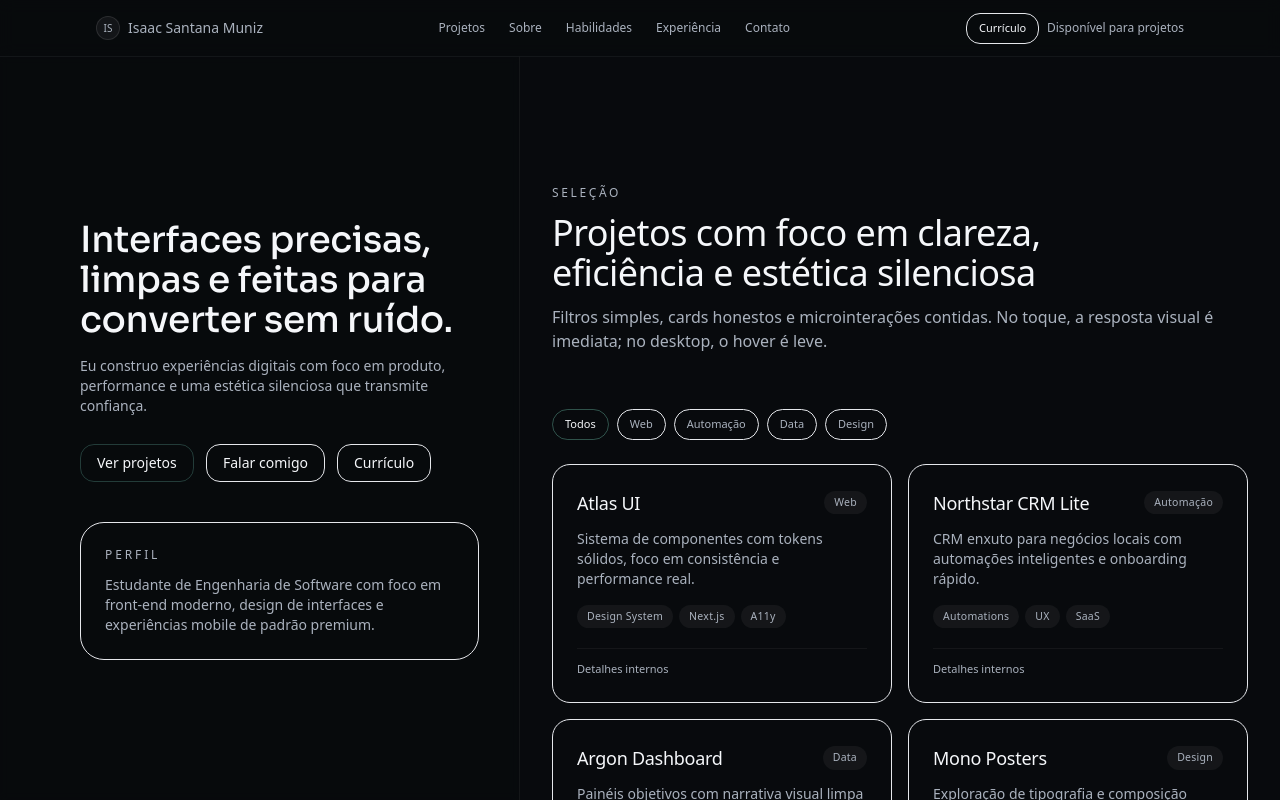
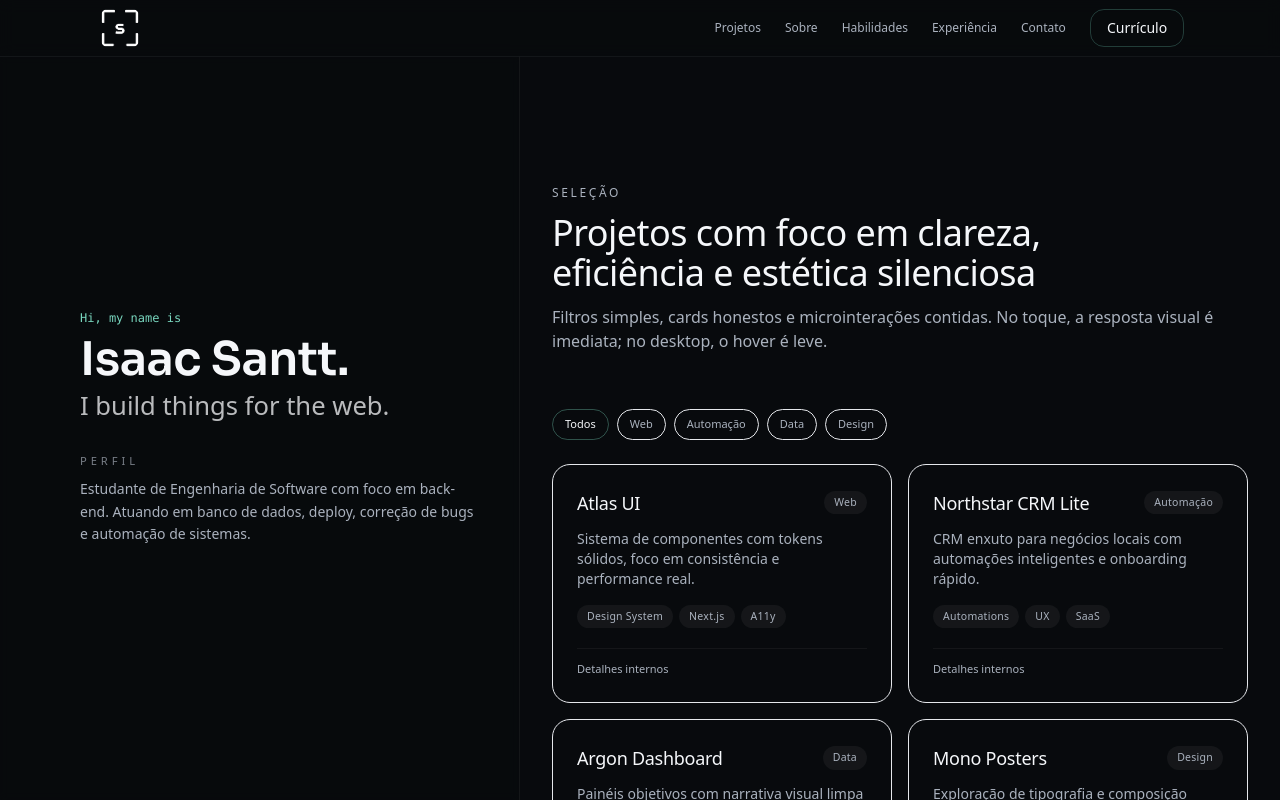
Before and after one commit to okisantt/portfolio, a Next.js app: page / in a window 1280 px wide. Shown: the top 800 px of the page. Built offline with nearby package versions, Linux system fonts and the light colour scheme.

Commit message:
upload archives

```diff
--- a/components/layout/Header.tsx
+++ b/components/layout/Header.tsx
@@ -1,4 +1,4 @@
-import Container from "@/components/ui/Container";
+import Image from "next/image";
 import ButtonLink from "@/components/ui/ButtonLink";
 
 const links = [
@@ -6,28 +6,30 @@ const links = [
   { href: "#sobre", label: "Sobre" },
   { href: "#habilidades", label: "Habilidades" },
   { href: "#experiencia", label: "Experiência" },
-  { href: "#contato", label: "Contato" }
+  { href: "#contato", label: "Contato" },
 ];
 
 export default function Header() {
   return (
     <header className="sticky top-0 z-40 border-b border-white/5 bg-bg/70 backdrop-blur">
-      <Container className="flex h-14 items-center justify-between">
+      <div className="mx-auto flex h-14 items-center justify-between px-4 sm:px-8 lg:px-16 xl:px-24 w-full">
         <a
           href="#topo"
-          className="group inline-flex items-center gap-2"
+          className="group inline-flex items-center"
           aria-label="Voltar ao topo"
         >
-          <span className="h-6 w-6 rounded-md bg-white/5 border border-white/10 grid place-items-center">
-            <span className="text-[10px] text-muted group-hover:text-text transition">
-              IS
-            </span>
-          </span>
-          <span className="text-xs sm:text-sm text-muted group-hover:text-text transition">
-            Isaac Santana Muniz
-          </span>
+              <Image
+                src="/avatar-logo-isaac.png"
+                alt="Foto de Isaac Santt"
+                width={100}
+                height={100}
+                className="h-10 w-10 md:h-12 md:w-12 rounded-full object-cover"
+                priority
+              />
         </a>
 
+        {/* DIREITA – links + botão Currículo */}
+        <div className="flex items-center gap-6">
           <nav className="hidden md:flex items-center gap-6">
             {links.map((l) => (
               <a
@@ -40,23 +42,9 @@ export default function Header() {
             ))}
           </nav>
 
-        <div className="flex items-center gap-2">
-          <ButtonLink
-            href="/cv-isaac-santana-muniz.pdf"
-            variant="ghost"
-            className="px-3 py-1.5 text-[11px]"
-            external
-          >
-            Currículo
-          </ButtonLink>
-          <a
-            href="#contato"
-            className="hidden md:inline-flex text-xs text-muted hover:text-text transition"
-          >
-            Disponível para projetos
-          </a>
+          <ButtonLink href="#curriculo">Currículo</ButtonLink>
         </div>
-      </Container>
+      </div>
     </header>
   );
 }
--- a/components/sections/Hero.tsx
+++ b/components/sections/Hero.tsx
@@ -7,57 +7,32 @@ export default function Hero() {
   return (
     <section id="topo" className="pt-16 sm:pt-20">
       <Container>
-        <div className="grid gap-10 md:grid-cols-[1.2fr_0.8fr] items-center">
-          <div>
-            <FadeIn delay={0.05}>
-              <h1 className="mt-5 text-3xl sm:text-4xl md:text-5xl font-medium tracking-tightish text-balance font-hero">
-                Interfaces precisas, limpas e feitas para converter sem ruído.
+        <div>
+          <FadeIn>
+            <p className="text-xs font-mono text-accent mb-1">Hi, my name is</p>
+          </FadeIn>
+
+          <FadeIn delay={0.05}>
+            <div className="mt-1 space-y-1">
+              <h1 className="text-4xl lg:text-[2.9rem] font-semibold leading-tight tracking-tightish text-balance font-hero">
+                Isaac Santt.
               </h1>
-            </FadeIn>
+              <p className="text-xl lg:text-[1.6rem] font-medium text-text/75">
+                I build things for the web.
+              </p>
+            </div>
+          </FadeIn>
 
-            <FadeIn delay={0.1}>
-              <p className="mt-4 max-w-xl text-sm sm:text-base text-muted">
-                Eu construo experiências digitais com foco em produto,
-                performance e uma estética silenciosa que transmite confiança.
+          <FadeIn delay={0.2}>
+            <div className="mt-8 space-y-2 text-sm text-muted leading-relaxed">
+              <p className="text-[0.7rem] tracking-[0.35em] text-muted/70">
+                PERFIL
               </p>
-            </FadeIn>
-
-            <FadeIn delay={0.15}>
-              <div className="mt-7 flex flex-wrap gap-3">
-                <ButtonLink href="#projetos">Ver projetos</ButtonLink>
-                <ButtonLink href="#contato" variant="ghost">
-                  Falar comigo
-                </ButtonLink>
-                <ButtonLink
-                  href="/cv-isaac-santana-muniz.pdf"
-                  variant="ghost"
-                  external
-                >
-                  Currículo
-                </ButtonLink>
-              </div>
-            </FadeIn>
-          </div>
-
-          <FadeIn delay={0.08}>
-            <div className="glass-surface rounded-xl p-6 sm:p-7">
-              <p className="text-xs uppercase tracking-[0.24em] text-muted">
-                Foco atual
+              <p>
+                Estudante de Engenharia de Software com foco em back-end.
+                Atuando em banco de dados, deploy, correção de bugs e automação
+                de sistemas.
               </p>
-              <ul className="mt-4 space-y-3 text-sm text-muted">
-                <li className="flex gap-2">
-                  <span className="mt-1 h-1.5 w-1.5 rounded-full bg-accent/70" />
-                  Portfólios e landing pages de alto padrão.
-                </li>
-                <li className="flex gap-2">
-                  <span className="mt-1 h-1.5 w-1.5 rounded-full bg-accent/70" />
-                  Experiências mobile com navegação pensada para uma mão.
-                </li>
-                <li className="flex gap-2">
-                  <span className="mt-1 h-1.5 w-1.5 rounded-full bg-accent/70" />
-                  UI com tokens sólidos e consistência de produto.
-                </li>
-              </ul>
             </div>
           </FadeIn>
         </div>
--- a/components/sections/HeroDesktop.tsx
+++ b/components/sections/HeroDesktop.tsx
@@ -5,42 +5,29 @@ import FadeIn from "@/components/motion/FadeIn";
 export default function HeroDesktop() {
   return (
     <div>
-      <FadeIn delay={0.05}>
-        <h1 className="mt-6 text-4xl font-medium tracking-tightish text-balance font-hero">
-          Interfaces precisas, limpas e feitas para converter sem ruído.
-        </h1>
-      </FadeIn>
-      <FadeIn delay={0.1}>
-        <p className="mt-4 text-sm text-muted">
-          Eu construo experiências digitais com foco em produto, performance e
-          uma estética silenciosa que transmite confiança.
-        </p>
+      <FadeIn>
+        <p className="text-xs font-mono text-accent mb-1">Hi, my name is</p>
       </FadeIn>
 
-      <FadeIn delay={0.15}>
-        <div className="mt-7 flex flex-wrap gap-3">
-          <ButtonLink href="#projetos">Ver projetos</ButtonLink>
-          <ButtonLink href="#contato" variant="ghost">
-            Falar comigo
-          </ButtonLink>
-          <ButtonLink
-            href="/cv-isaac-santana-muniz.pdf"
-            variant="ghost"
-            external
-          >
-            Currículo
-          </ButtonLink>
+      <FadeIn delay={0.05}>
+        <div className="mt-1 space-y-1">
+          <h1 className="text-4xl lg:text-[2.9rem] font-semibold leading-tight tracking-tightish text-balance font-hero">
+            Isaac Santt.
+          </h1>
+          <p className="text-xl lg:text-[1.6rem] font-medium text-text/75">
+            I build things for the web.
+          </p>
         </div>
       </FadeIn>
 
       <FadeIn delay={0.2}>
-        <div className="mt-10 rounded-xl border hairline p-6">
-          <p className="text-xs uppercase tracking-[0.24em] text-muted">
-            Perfil
+        <div className="mt-8 space-y-2 text-sm text-muted leading-relaxed">
+          <p className="text-[0.7rem] tracking-[0.35em] text-muted/70">
+            PERFIL
           </p>
-          <p className="mt-3 text-sm text-muted">
-            Estudante de Engenharia de Software com foco em front-end moderno,
-            design de interfaces e experiências mobile de padrão premium.
+          <p>
+            Estudante de Engenharia de Software com foco em back-end. Atuando em
+            banco de dados, deploy, correção de bugs e automação de sistemas.
           </p>
         </div>
       </FadeIn>
--- a/components/ui/Divider.tsx
+++ b/components/ui/Divider.tsx
@@ -1 +1,3 @@
-export default function Divider() { return <div className="my-10 h-px w-full bg-white/5" />; }
+export default function Divider() {
+  return <div className="my-10 w-full" />;
+}
```
Also changed, not shown: public/avatar-logo-isaac.png (added). Lines whose indentation alone changed are shown as unchanged.
